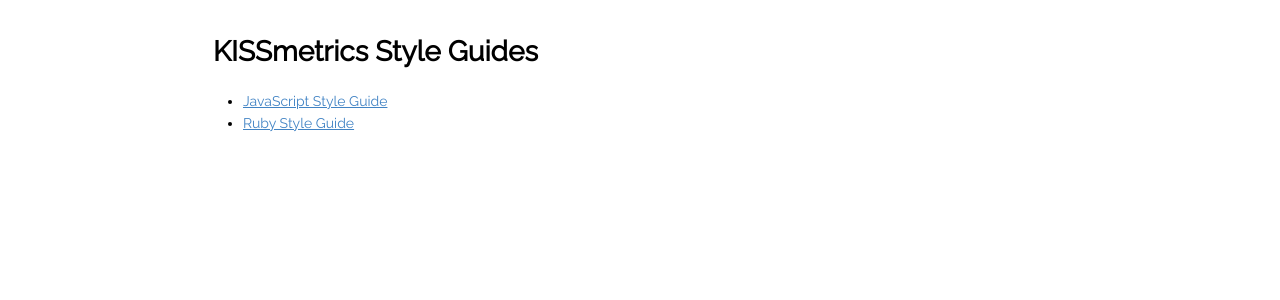
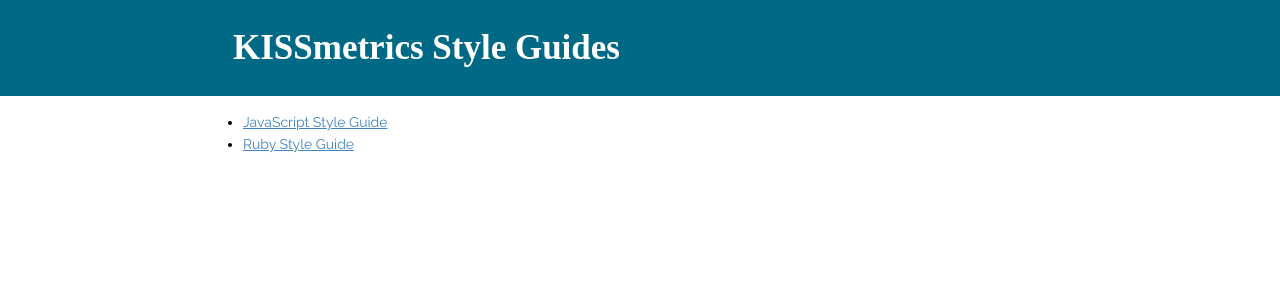
Before and after one commit to kissmetrics/styleguide, a Jekyll site: the page built from index.html, in a window 1280 px wide. Shown: the top 300 px of the page. Built offline with Jekyll 4.4.1, drawn with Linux system fonts in a browser that asks for light colours; nearby versions of some CDN libraries; Markdown is read by kramdown in place of the engine named in the settings.

Commit message:
Adding a header

```diff
--- a/_layouts/default.html
+++ b/_layouts/default.html
@@ -6,10 +6,17 @@
 
 <!-- Load Font Awesome -->
 <link href="//netdna.bootstrapcdn.com/font-awesome/3.2.1/css/font-awesome.css" rel="stylesheet">
-
 </head>
 
 <body>
-	{{ content }}
+  <header>
+    <div class="container">
+      <h1><a href="/" class="title-nav">{{ site.company }} Style Guides</a></h1>
+    </div>
+  </header>
+
+  <div class="container">
+  	{{ content }}
+  </div>
 </body>
 </html>
--- a/_layouts/styleguide.html
+++ b/_layouts/styleguide.html
@@ -2,6 +2,6 @@
 layout: default
 ---
 
-<h1><a href="/" class="title-nav"><i class="icon-home"></i></a>&nbsp;&#8250; {{ site.company }} {{ page.title }}</h1>
+<h1><i class="icon-home"></i></a>&nbsp;&#8250; {{ page.title }}</h1>
 
 {{ content }}
--- a/assets/css/main.css
+++ b/assets/css/main.css
@@ -2,15 +2,38 @@
    font-family: Raleway, Helvetica, arial, sans-serif;
    font-size: 14px;
    line-height: 1.6;
-   padding-top: 10px;
    padding-bottom: 10px;
    background-color: white;
-   padding: 30px; }
+   margin: 0 0 0 0;
+}
 
 body > *:first-child {
    margin-top: 0 !important; }
 body > *:last-child {
    margin-bottom: 0 !important; }
+
+/* #Header Styles
+================================================== */
+
+header {
+   background: #006985;
+}
+
+header h1 {
+   color: #fff;
+   font-size: 2.5em;
+   margin: 0;
+   padding: 20px 20px 20px 20px;
+   font-family: 'Merriweather', serif;
+   font-weight: 700;
+}
+
+header a {
+   color: #fff;
+}
+
+/*
+================================================== */
 
 a {
    color: #4183C4; }
@@ -293,7 +316,7 @@
    -webkit-print-color-adjust: exact;
 }
 @media screen and (min-width: 914px) {
-   body {
+   .container {
       width: 854px;
       margin:0 auto;
    }
--- a/index.html
+++ b/index.html
@@ -1,8 +1,6 @@
 ---
 layout: default
 ---
-
-<h1>{{ site.company }} Style Guides</h1>
 
 <ul>
 	{% for post in site.posts %}
```
